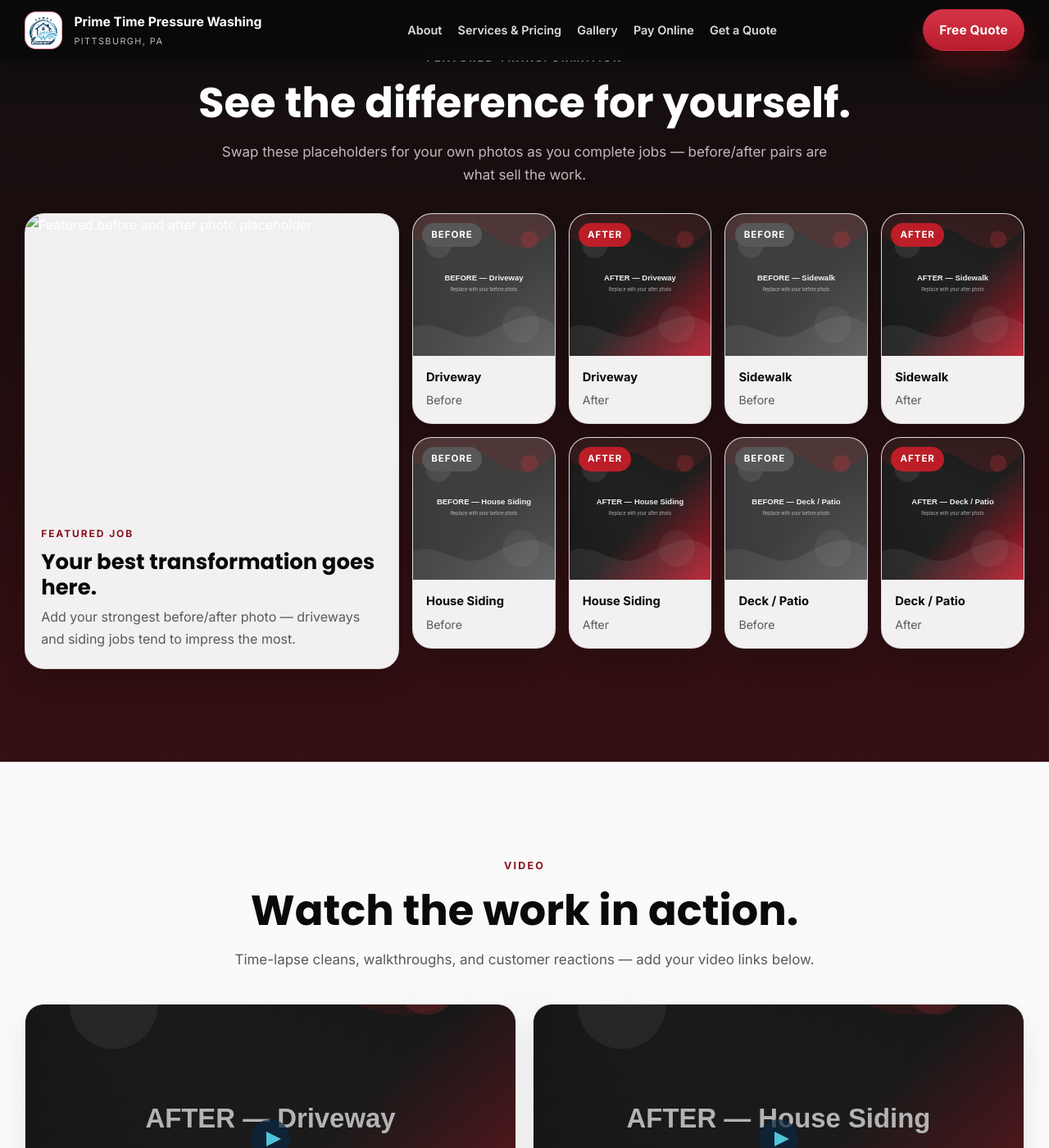
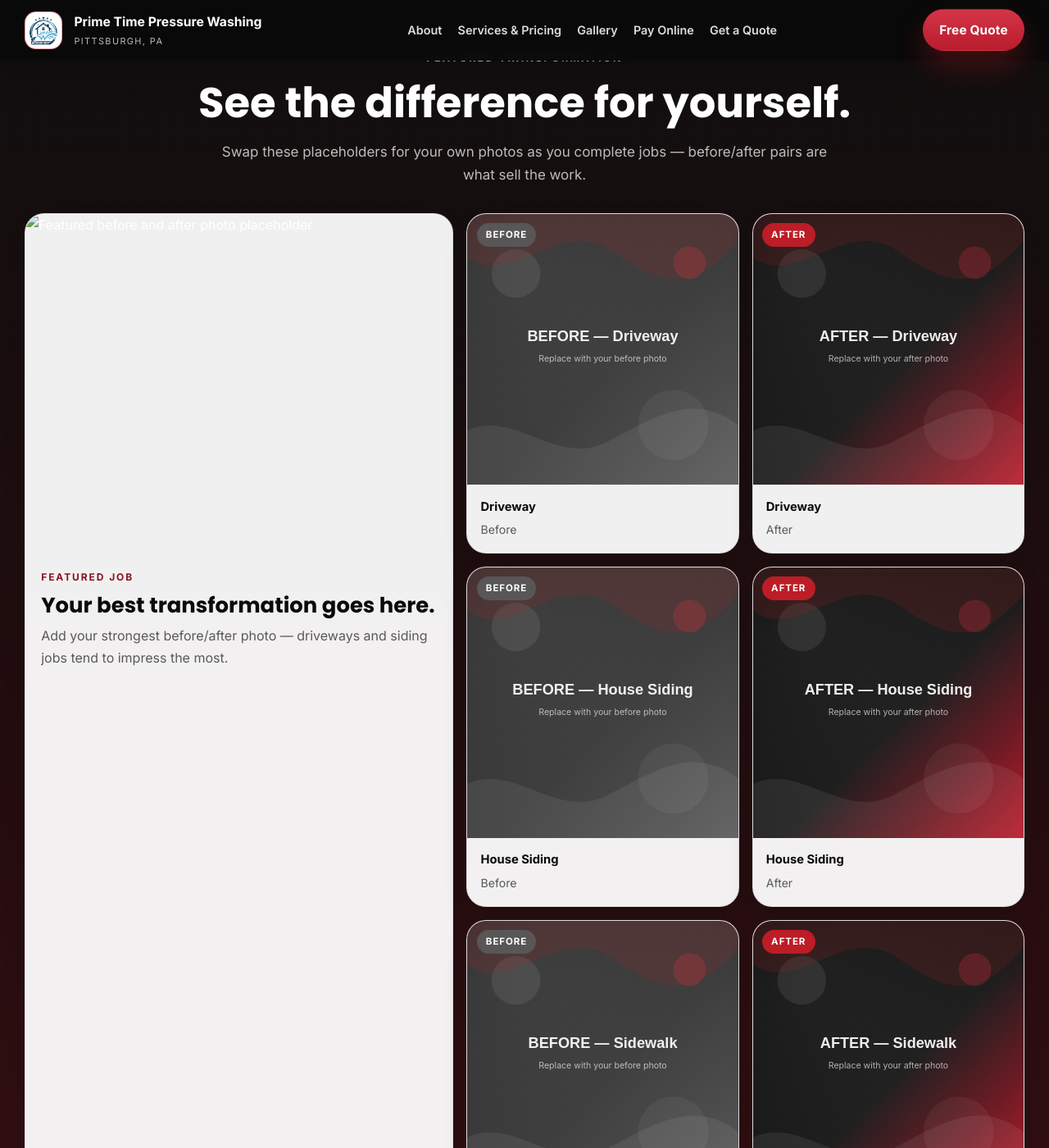
Before and after one commit to OldSchoolClassic/primetimepressurewashing, a Jekyll site: the page built from pages/gallery.html, in a window 1280 px wide and 1400 px high, scrolled down 468 px. Shown: the whole window at 82% size. Built offline with Jekyll 4.4.1, drawn with Linux system fonts in a browser that asks for light colours; some of the changed text lies outside the part shown.

Commit message:
Add files via upload

```diff
--- a/assets/css/main.css
+++ b/assets/css/main.css
@@ -772,6 +772,9 @@
   gap: 1rem;
   align-items: start;
 }
+.gallery-grid-2 {
+  grid-template-columns: minmax(0, 1fr) minmax(0, 1.3fr);
+}
 .gallery-lead .card-body {
   padding-top: 1rem;
 }
@@ -1343,6 +1346,9 @@
   }
   .gallery-stack {
     grid-template-columns: repeat(4, minmax(0, 1fr));
+  }
+  .gallery-stack-3 {
+    grid-template-columns: repeat(3, minmax(0, 1fr));
   }
   .card-grid-4 {
     grid-template-columns: repeat(2, minmax(0, 1fr));
--- a/pages/gallery.html
+++ b/pages/gallery.html
@@ -20,7 +20,7 @@
       <p class="section-intro" style="color: rgba(255,255,255,0.72);">Swap these placeholders for your own photos as you complete jobs — before/after pairs are what sell the work.</p>
     </div>
 
-    <div class="gallery-grid reveal">
+    <div class="gallery-grid gallery-grid-2 reveal">
       <article class="gallery-lead surface">
         <img loading="lazy" src="{{ '/assets/images/gallery-lead.svg' | relative_url }}" alt="Featured before and after photo placeholder" />
         <div class="card-body">
@@ -29,7 +29,7 @@
           <p class="card-copy">Add your strongest before/after photo — driveways and siding jobs tend to impress the most.</p>
         </div>
       </article>
-      <div class="gallery-stack">
+      <div class="gallery-stack gallery-stack-3">
         <article class="gallery-card surface">
           <span class="ba-badge before">Before</span>
           <img loading="lazy" src="{{ '/assets/images/before-driveway.svg' | relative_url }}" alt="Driveway before cleaning" />
@@ -50,8 +50,6 @@
           <img loading="lazy" src="{{ '/assets/images/after-siding.svg' | relative_url }}" alt="House siding after cleaning" />
           <div class="gallery-caption"><strong>House Siding</strong><span>After</span></div>
         </article>
-      </div>
-      <div class="gallery-stack">
         <article class="gallery-card surface">
           <span class="ba-badge before">Before</span>
           <img loading="lazy" src="{{ '/assets/images/before-sidewalk.svg' | relative_url }}" alt="Sidewalk before cleaning" />
@@ -62,78 +60,7 @@
           <img loading="lazy" src="{{ '/assets/images/after-sidewalk.svg' | relative_url }}" alt="Sidewalk after cleaning" />
           <div class="gallery-caption"><strong>Sidewalk</strong><span>After</span></div>
         </article>
-        <article class="gallery-card surface">
-          <span class="ba-badge before">Before</span>
-          <img loading="lazy" src="{{ '/assets/images/before-deck.svg' | relative_url }}" alt="Deck before cleaning" />
-          <div class="gallery-caption"><strong>Deck / Patio</strong><span>Before</span></div>
-        </article>
-        <article class="gallery-card surface">
-          <span class="ba-badge after">After</span>
-          <img loading="lazy" src="{{ '/assets/images/after-deck.svg' | relative_url }}" alt="Deck after cleaning" />
-          <div class="gallery-caption"><strong>Deck / Patio</strong><span>After</span></div>
-        </article>
       </div>
-    </div>
-  </div>
-</section>
-
-<section class="section">
-  <div class="container">
-    <div class="text-center reveal">
-      <span class="eyebrow">Video</span>
-      <h2 class="section-title">Watch the work in action.</h2>
-      <p class="section-intro">Time-lapse cleans, walkthroughs, and customer reactions — add your video links below.</p>
-    </div>
-
-    <div class="video-grid reveal">
-
-      <!-- VIDEO 1: YouTube -->
-      <!-- REPLACE data-src with your YouTube embed URL -->
-      <!-- Example: https://www.youtube.com/embed/YOUR_VIDEO_ID -->
-      <!-- To get the embed URL: open the video on YouTube → Share → Embed → copy the src from the iframe code -->
-      <div class="video-card surface">
-        <div class="video-wrap" data-src="https://www.youtube.com/embed/REPLACE_WITH_YOUTUBE_VIDEO_ID">
-          <div class="video-poster">
-            <img loading="lazy" src="{{ '/assets/images/after-driveway.svg' | relative_url }}" alt="YouTube video — tap to play" />
-            <button class="video-play-btn" aria-label="Play YouTube video">
-              <svg width="48" height="48" viewBox="0 0 48 48" fill="none" aria-hidden="true">
-                <circle cx="24" cy="24" r="24" fill="rgba(11,39,64,0.72)"/>
-                <polygon points="19,15 37,24 19,33" fill="#4fc3d9"/>
-              </svg>
-            </button>
-          </div>
-        </div>
-        <div class="card-body">
-          <div class="card-kicker">YouTube</div>
-          <!-- REPLACE this title with the actual video title -->
-          <h3 class="card-title">Driveway transformation</h3>
-          <p class="card-copy">Add a short description of this video when you replace the placeholder above.</p>
-        </div>
-      </div>
-
-      <!-- VIDEO 2: Facebook -->
-      <!-- REPLACE data-src with your Facebook video embed URL -->
-      <!-- To get the embed URL: open the Facebook video → click the three dots → Embed → copy the src from the iframe code -->
-      <div class="video-card surface">
-        <div class="video-wrap" data-src="https://www.facebook.com/plugins/video.php?href=REPLACE_WITH_FACEBOOK_VIDEO_URL&show_text=0">
-          <div class="video-poster">
-            <img loading="lazy" src="{{ '/assets/images/after-siding.svg' | relative_url }}" alt="Facebook video — tap to play" />
-            <button class="video-play-btn" aria-label="Play Facebook video">
-              <svg width="48" height="48" viewBox="0 0 48 48" fill="none" aria-hidden="true">
-                <circle cx="24" cy="24" r="24" fill="rgba(11,39,64,0.72)"/>
-                <polygon points="19,15 37,24 19,33" fill="#4fc3d9"/>
-              </svg>
-            </button>
-          </div>
-        </div>
-        <div class="card-body">
-          <div class="card-kicker">Facebook</div>
-          <!-- REPLACE this title with the actual video title -->
-          <h3 class="card-title">Customer walkthrough</h3>
-          <p class="card-copy">Add a short description of this video when you replace the placeholder above.</p>
-        </div>
-      </div>
-
     </div>
   </div>
 </section>
--- a/pages/quote.html
+++ b/pages/quote.html
@@ -48,10 +48,10 @@
     <article class="contact-panel surface reveal">
       <span class="eyebrow">Get in touch</span>
       <h2 class="section-title">Questions or ready to book?</h2>
-      <p style="color: var(--color-muted); margin: 0.75rem 0 1.25rem;">Reach out using the form, or connect with us directly using the details below.</p>
+      <p style="color: var(--color-muted); margin: 0.75rem 0 1.25rem;">Reach out using the form, or connect with us directly using the details below. Prefer to talk it through? Call us anytime for a free estimate over the phone.</p>
       <div class="contact-list">
         <div class="contact-item">
-          <strong>Phone</strong>
+          <strong>Phone / Free Estimate</strong>
           <!-- REPLACE with real phone number -->
           <a href="tel:+14129238797">412.923.8797</a>
         </div>
--- a/pages/services.html
+++ b/pages/services.html
@@ -102,7 +102,7 @@
     <div class="faq-list reveal">
       <details class="faq-item">
         <summary>Will pressure washing damage my siding or driveway?</summary>
-        <p class="faq-answer">No — we match the right pressure and technique to each surface. Siding gets a gentler soft wash to lift mold and algae without stripping paint or forcing water behind panels, while concrete can safely handle higher pressure to lift deep stains.</p>
+        <p class="faq-answer">No — we match the right pressure and technique to each surface. Siding gets a gentler soft wash to lift dirt and algae without stripping paint or forcing water behind panels, while concrete can safely handle higher pressure to lift deep stains.</p>
       </details>
       <details class="faq-item">
         <summary>How much does it actually cost?</summary>
```
Also changed, not shown: index.html (+6 -6 lines).
